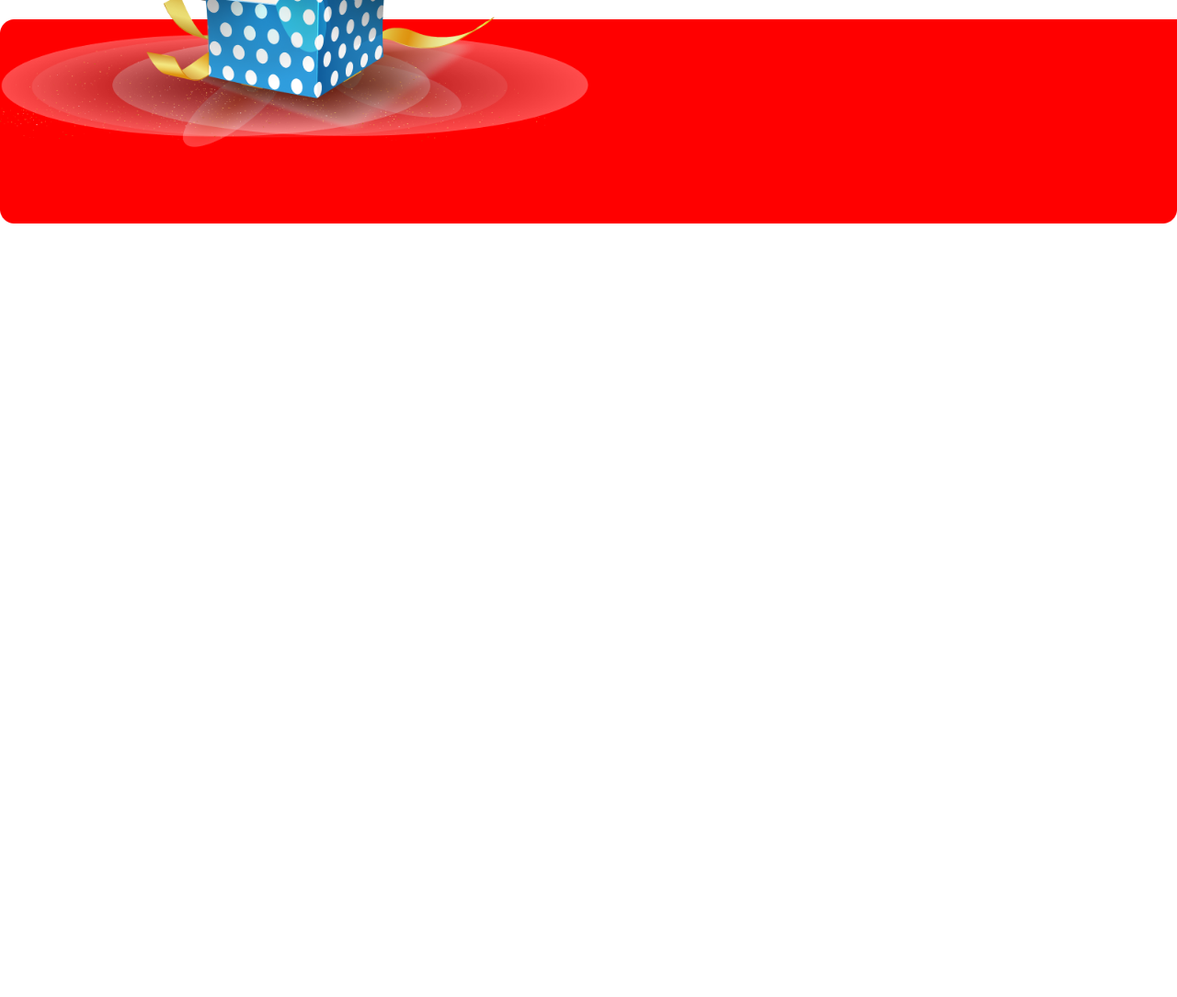
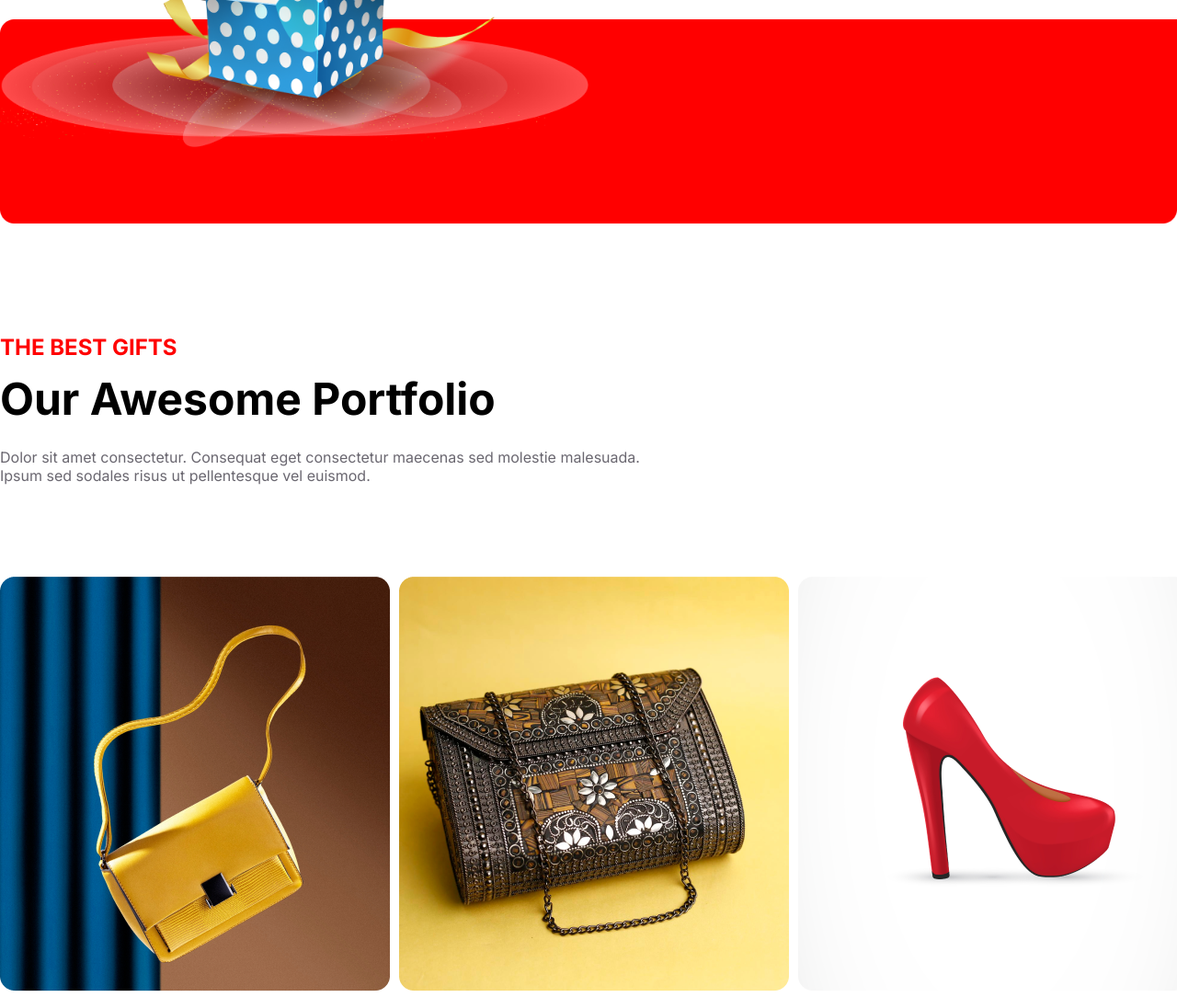
Before and after one commit to mramitkb/New-Year-New-Mission-A1, a plain HTML site: page index.html in a window 1280 px wide. Shown: the part 4236-5320 px from the top of the page at 92% size. Before the commit the page ends 4479 px from the top, so only its background shows below. Drawn offline with Linux system fonts and the light colour scheme.

Commit message:
Portfolio Section Done

```diff
--- a/index.html
+++ b/index.html
@@ -102,6 +102,21 @@
                 <img src="./resources/Group 44.png" alt="" class="fifty">
             </div>
         </div>
+        <!-- Portfolio Section -->
+        <div class="portfolio-container">
+            <div class="portfolio-red">
+                The Best Gifts
+            </div>
+            <div class="portfolio-title">
+                Our Awesome Portfolio
+            </div>
+            <div class="primary-p">
+                Dolor sit amet consectetur. Consequat eget consectetur maecenas sed molestie malesuada. <br> Ipsum sed sodales risus ut pellentesque vel euismod.
+            </div>
+            <div class="portfolio-grid">
+                <img src="./resources/Rectangle 3.png" alt=""><img src="./resources/Rectangle 4.png" alt=""><img src="./resources/Rectangle 5.png" alt=""><img src="./resources/Rectangle 6.png" alt=""><img src="./resources/Rectangle 7.png" alt=""><img src="./resources/Rectangle 8.png" alt="">
+            </div>
+        </div>
     </main>
     <footer>
 
--- a/style.css
+++ b/style.css
@@ -252,3 +252,24 @@ span{
 .fifty{
   height: 200px;
 }
+/* Portfolio Section */
+.portfolio-container{
+  margin-top: 120px;
+}
+.portfolio-red{
+  color: #F00;
+  font-size: 24px;
+  font-weight: bold;
+  text-transform: uppercase;
+}
+.portfolio-title{
+  font-size: 48px;
+  font-weight: bolder;
+  margin: 12px 0px;
+}
+.portfolio-grid{
+  margin-top: 100px;
+  display: grid;
+  grid-template-columns: repeat(3, 1fr);
+  gap: 10px;
+}
```
